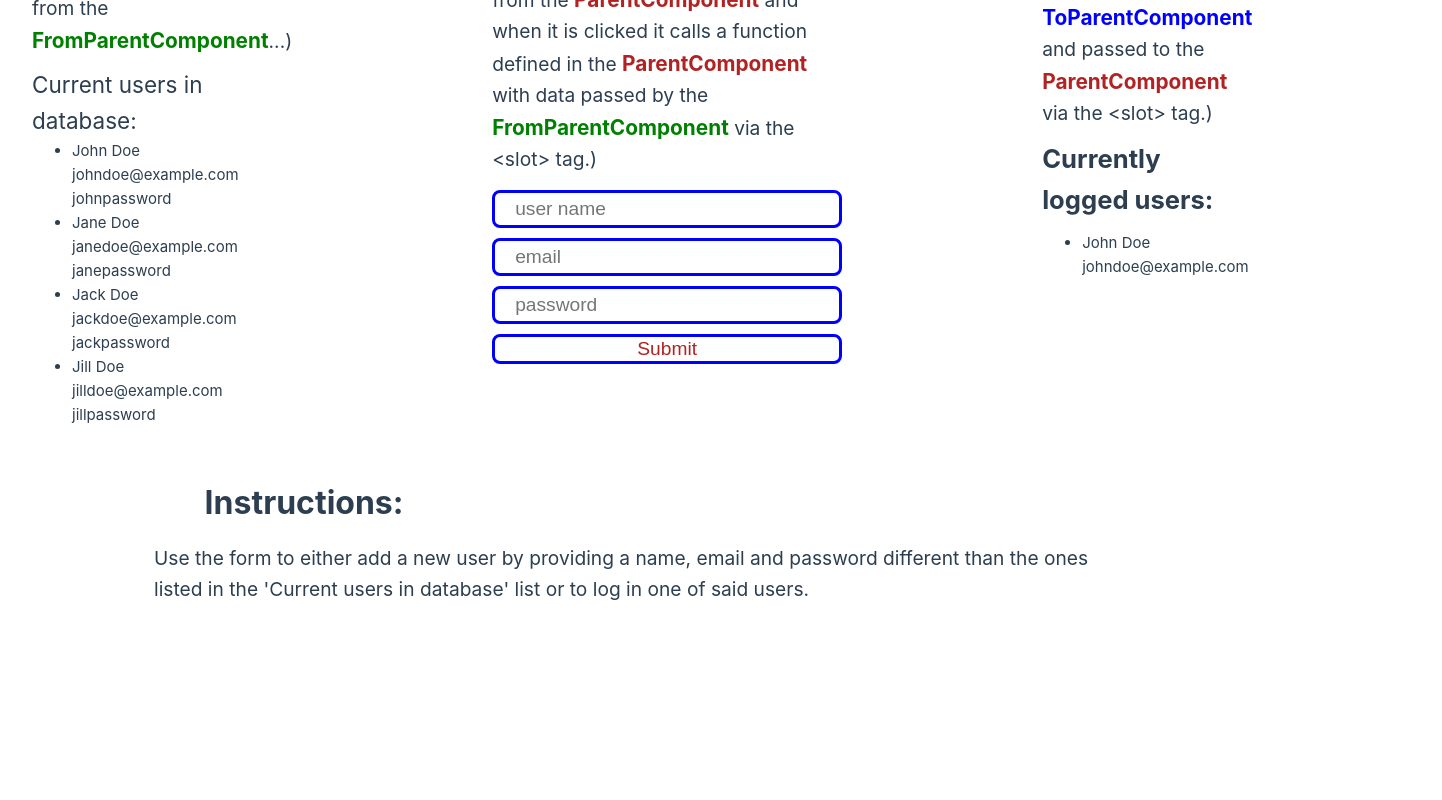
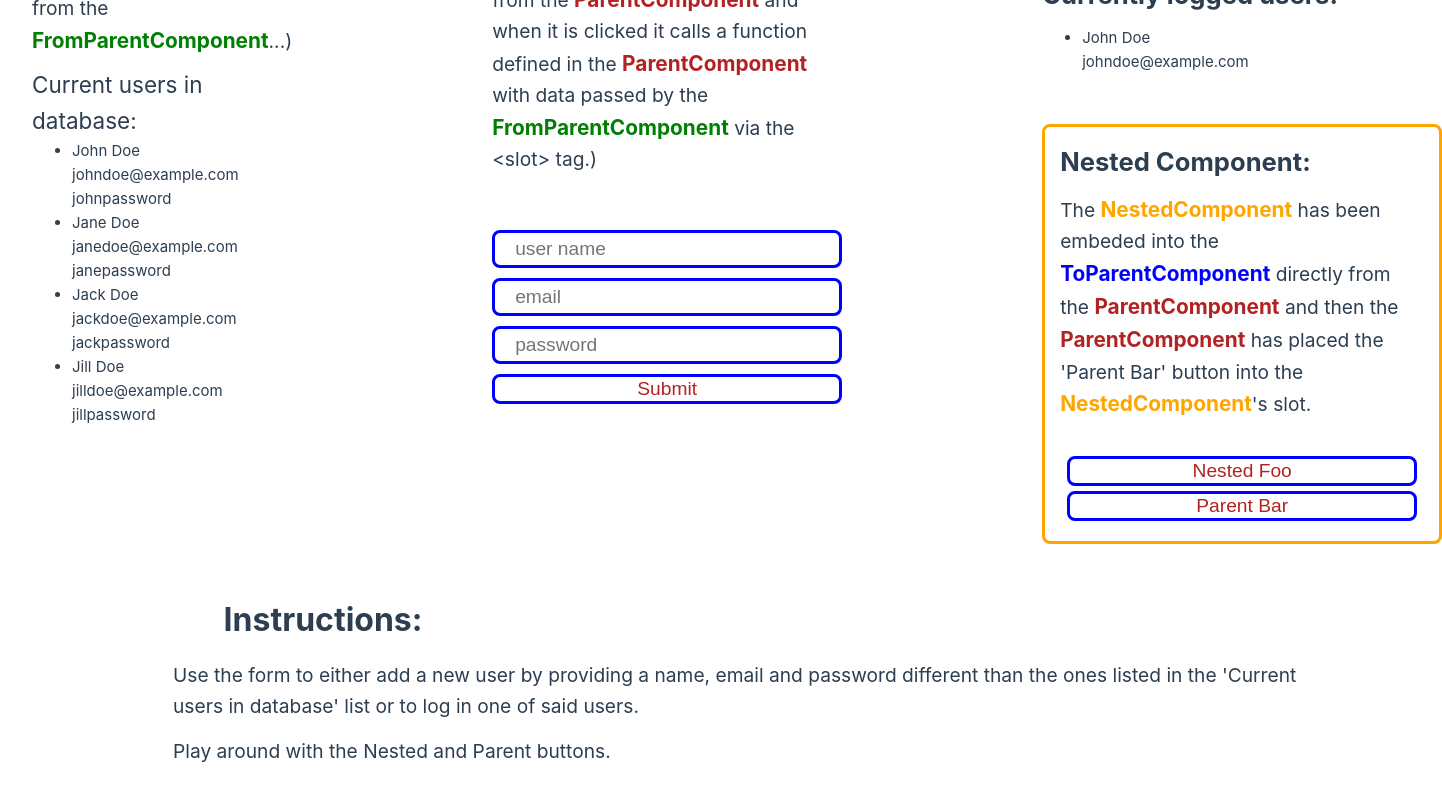
Before and after one commit to dan-almenar/vue-slots-example, a Vue app: page / in a window 1280 px wide. Shown: the part 458-1258 px from the top of the page, 1442 px wide, since content can reach past the window. Before the commit the page ends 1113 px from the top, so only its background shows below. Built offline with nearby package versions, Linux system fonts and the light colour scheme.

Commit message:
added NestedComponent to showcase how to embed a component into another component via slots

```diff
--- a/src/components/FromParentComponent.vue
+++ b/src/components/FromParentComponent.vue
@@ -8,12 +8,6 @@
   </div>
   <slot :userName="userName" :userEmail="userEmail" :userPassword="userPassword" />
 </template>
-
-<script>
-export default {
-    name: 'FromParentComponent',
-}
-</script>
 
 <script setup>
 import { inject, watch } from 'vue'
@@ -32,6 +26,9 @@ watch(clearForm, () => {
 </script>
 
 <style scoped>
+form {
+  margin-top: 50px;
+}
 .input-box {
   width: 350px;
   padding: 5px 20px;
--- /dev/null
+++ b/src/components/NestedComponent.vue
@@ -0,0 +1,26 @@
+<template>
+    <button @click="foo" class="foo">Nested Foo</button>
+    <slot/>
+</template>
+
+<script setup>
+const foo = () => {
+    alert('foo')
+}
+</script>
+
+
+<style scoped>
+* {
+    margin: 0 auto;
+}
+button {
+    width: 350px;
+    margin-top: 25px;
+    background: none;
+    border: 3px solid blue;
+    border-radius: 8px;
+    font-size: 1.2rem;
+    color: firebrick;
+}
+</style>
--- a/src/components/ParentComponent.vue
+++ b/src/components/ParentComponent.vue
@@ -49,6 +49,18 @@
                         <li>{{ user.name }}</li>
                         <p> {{ user.email }}</p>
                     </ul>
+                    <div class="nested">
+                        <h2>Nested Component:</h2>
+                        <p>The <span class="nested-component">NestedComponent</span>
+                         has been embeded into the <span class="to-parent">ToParentComponent</span>
+                          directly from the <span class="parent">ParentComponent</span>
+                           and then the <span class="parent">ParentComponent</span>
+                            has placed the 'Parent Bar' button into the
+                            <span class="nested-component">NestedComponent</span>'s slot.</p>
+                        <NestedComponent>
+                            <button @click="bar">Parent Bar</button>
+                        </NestedComponent>
+                    </div>
                 </ToParentComponent>
             </div>
     </div>
@@ -60,14 +72,15 @@
             'Current users in database' list or to log in
             one of said users.
         </p>
+        <p>Play around with the Nested and Parent buttons.</p>
     </div>
 </template>
 
 <script setup>
-import { provide } from 'vue'
+import { ref, provide } from 'vue'
+import NestedComponent from '@/components/NestedComponent.vue'
 import FromParentComponent from '@/components/FromParentComponent.vue'
 import ToParentComponent from '@/components/ToParentComponent.vue'
-import { ref } from 'vue'
 
 const clearForm = ref(false)
 provide('clearForm', clearForm)
@@ -126,6 +139,9 @@ const handleUsers = (email, password, name) => {
         clearForm.value = false
     }, 300)
 }
+const bar = () => {
+    alert('Bar')
+}
 </script>
 
 <style scoped>
@@ -159,6 +175,9 @@ span {
 }
 .to-parent {
     color: blue;
+}
+.nested-component {
+    color: orange;
 }
 .content-block {
     margin-top: 30px;
@@ -197,4 +216,23 @@ button {
     font-size: 1.2rem;
     margin-top: 15px;
 }
+.nested {
+    width: 400px;
+    border: 3px solid orange;
+    border-radius: 8px;
+    display: grid;
+    grid-template-columns: 1fr;
+    align-content: center;
+    padding: 15px;
+    margin-top: 50px;
+}
+.nested > p {
+    font-size: 1.2rem;
+    margin-bottom: 10px;
+}
+.nested > h2 {
+    font-size: 1.6rem;
+    margin-bottom: 10px;
+    font-weight: bold;
+}
 </style>
--- a/src/components/ToParentComponent.vue
+++ b/src/components/ToParentComponent.vue
@@ -1,12 +1,6 @@
 <template>
     <slot :loggedUsers="loggedUsers" />
 </template>
-
-<script>
-export default {
-    name: 'ToParentComponent'
-}
-</script>
 
 <script setup>
     const loggedUsers = ( users ) => {
```
